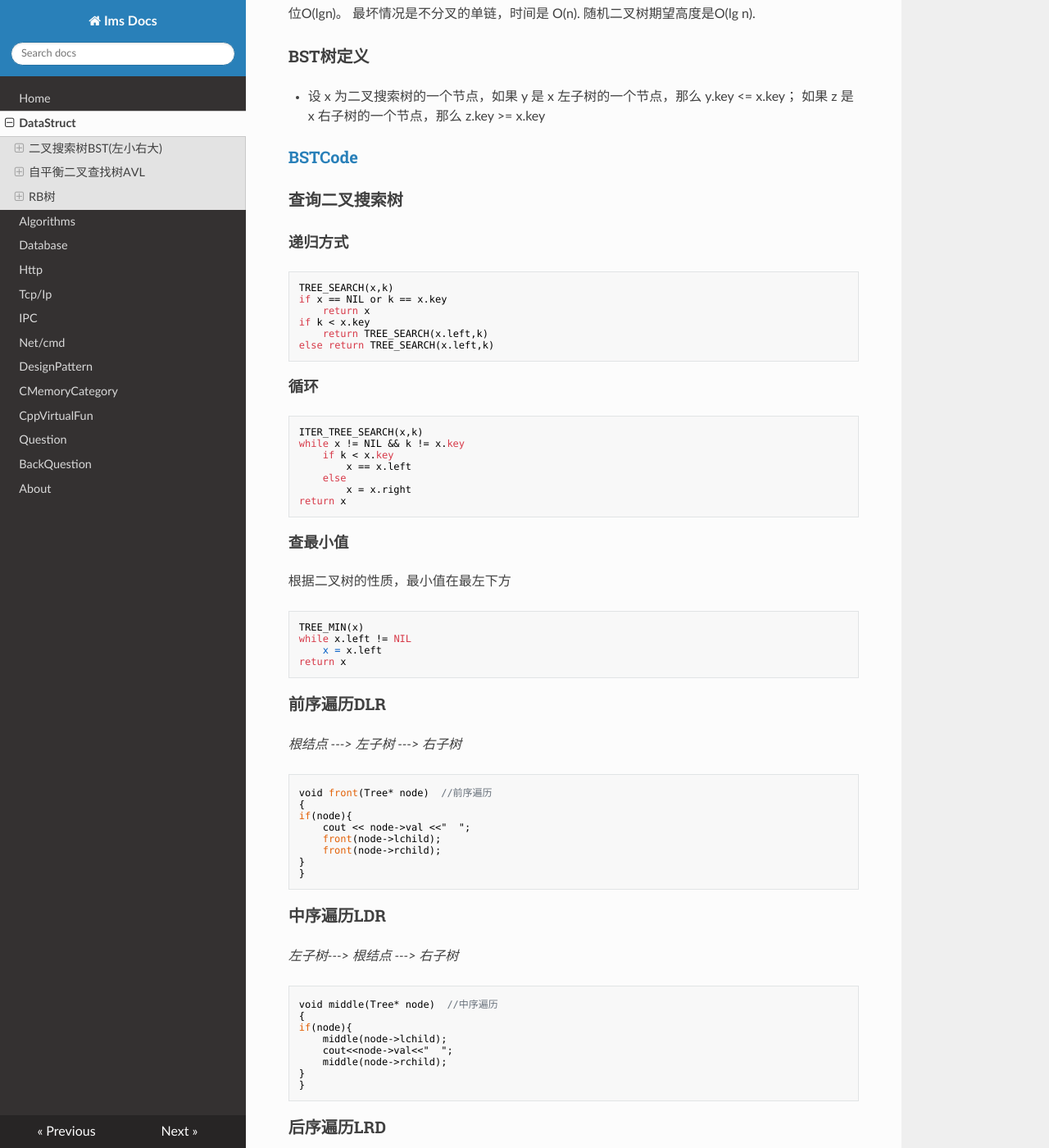
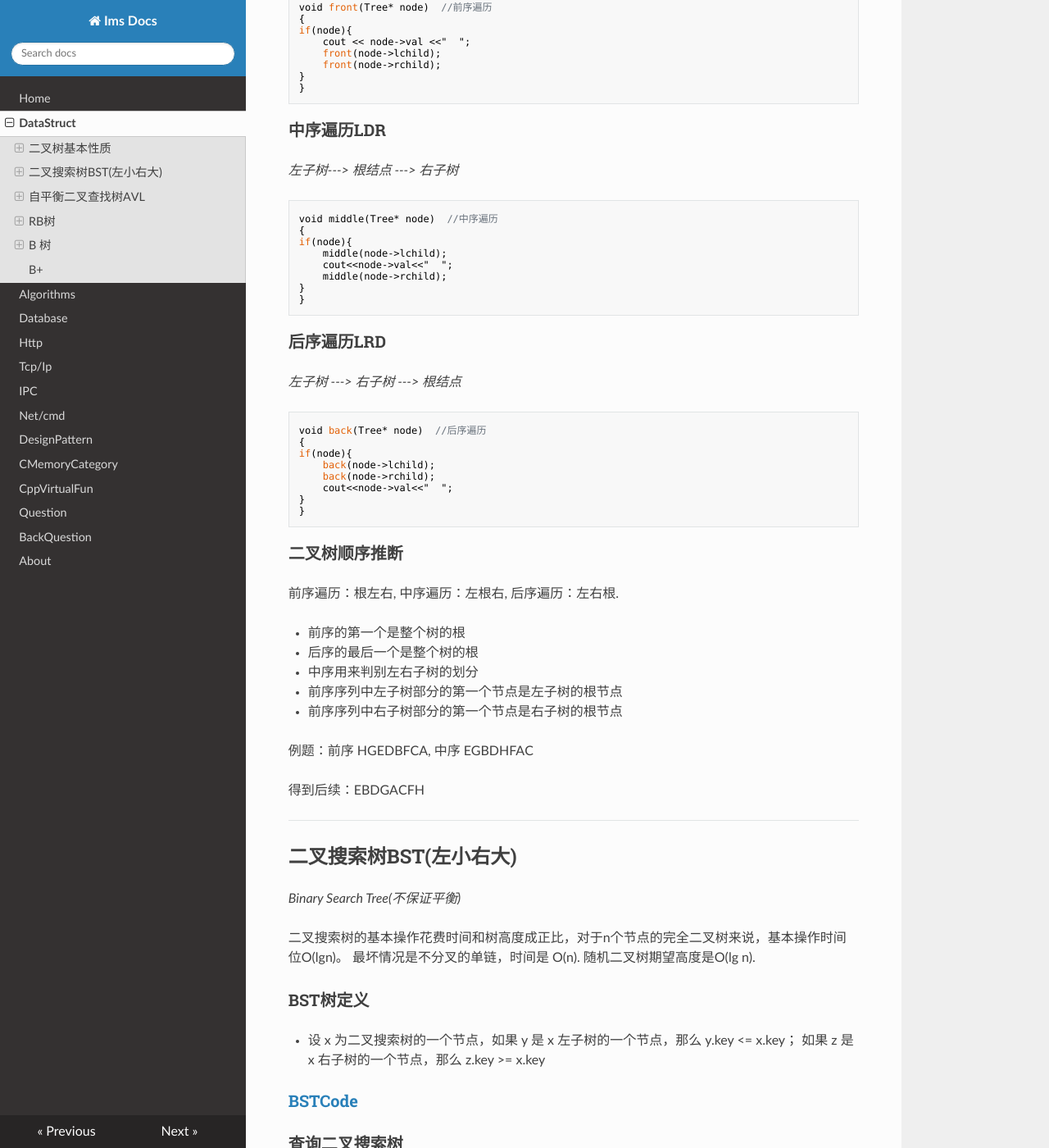
Before and after one commit to ims0/mkdocs, an MkDocs documentation site: the page built from docs/dataStruct.md, in a window 1280 px wide and 1400 px high, scrolled down 334 px. Shown: the whole window at 82% size. Built offline with MkDocs 1.6.1, drawn with Linux system fonts in a browser that asks for light colours; nearby versions of some CDN libraries; some of the changed text lies outside the part shown.

Commit message:
add B, B+

````diff
--- a/docs/dataStruct.md
+++ b/docs/dataStruct.md
@@ -1,7 +1,65 @@
-[toc]
+# data Struct
+
+## 二叉树基本性质
 
 
-# data Struct
+### 前序遍历DLR
+*根结点 ---> 左子树 ---> 右子树*
+```
+void front(Tree* node)  //前序遍历
+{
+if(node){
+    cout << node->val <<"  ";
+    front(node->lchild);
+    front(node->rchild);
+}
+}
+```
+
+### 中序遍历LDR
+*左子树---> 根结点 ---> 右子树*
+
+```
+void middle(Tree* node)  //中序遍历
+{
+if(node){
+    middle(node->lchild);
+    cout<<node->val<<"  ";
+    middle(node->rchild);
+}
+}
+```
+### 后序遍历LRD
+*左子树 ---> 右子树 ---> 根结点*
+
+```
+void back(Tree* node)  //后序遍历
+{
+if(node){
+    back(node->lchild);
+    back(node->rchild);
+    cout<<node->val<<"  ";
+}
+}
+```
+
+### 二叉树顺序推断
+
+前序遍历：根左右,
+中序遍历：左根右,
+后序遍历：左右根.
+
+* 前序的第一个是整个树的根
+* 后序的最后一个是整个树的根
+* 中序用来判别左右子树的划分
+* 前序序列中左子树部分的第一个节点是左子树的根节点
+* 前序序列中右子树部分的第一个节点是右子树的根节点
+
+例题：前序 HGEDBFCA, 中序 EGBDHFAC
+
+得到后续：EBDGACFH
+
+----
 
 ## 二叉搜索树BST(左小右大)
 *Binary Search Tree(不保证平衡)*
@@ -43,47 +101,6 @@
     x = x.left
 return x
 ```
-
-### 前序遍历DLR
-*根结点 ---> 左子树 ---> 右子树*
-```
-void front(Tree* node)  //前序遍历
-{
-if(node){
-    cout << node->val <<"  ";
-    front(node->lchild);
-    front(node->rchild);
-}
-}
-```
-
-### 中序遍历LDR
-*左子树---> 根结点 ---> 右子树*
-
-```
-void middle(Tree* node)  //中序遍历
-{
-if(node){
-    middle(node->lchild);
-    cout<<node->val<<"  ";
-    middle(node->rchild);
-}
-}
-```
-### 后序遍历LRD
-*左子树 ---> 右子树 ---> 根结点*
-
-```
-void back(Tree* node)  //后序遍历
-{
-if(node){
-    back(node->lchild);
-    back(node->rchild);
-    cout<<node->val<<"  ";
-}
-}
-```
-
 
 ## 自平衡二叉查找树AVL
 *Adelson-Velsky-Landis Tree*
@@ -178,3 +195,21 @@
 + 性质5.1：如果一个结点存在黑子结点，那么该结点肯定有两个子结点
 
 图1就是一颗简单的红黑树。其中Nil为叶子结点，并且它是黑色的。(值得提醒注意的是，在Java中，叶子结点是为null的结点。)
+
+
+## B 树
+
+大部分非关系型数据库 mongoDB 用 B- 树作为索引
+
+### [定义](https://mp.weixin.qq.com/s?__biz=MzI2NjA3NTc4Ng==&mid=2652079363&idx=1&sn=7c2209e6b84f344b60ef4a056e5867b4&chksm=f1748ee6c60307f084fe9eeff012a27b5b43855f48ef09542fe6e56aab6f0fc5378c290fc4fc&scene=0&pass_ticket=75GZ52L7yYmRgfY0HdRdwlWLLEqo5BQSwUcvb44a7dDJRHFf49nJeGcJmFnj0cWg#rd)
+下面来具体介绍一下B-树（Balance Tree），一个m阶的B树具有如下几个特征：
+
+1. 根结点至少有两个子女。
+2. 每个中间节点都包含k-1个元素和k个孩子，其中 m/2 <= k <= m
+3. 每一个叶子节点都包含k-1个元素，其中 m/2 <= k <= m
+4. 所有的叶子结点都位于同一层。
+5. 每个节点中的元素从小到大排列，节点当中k-1个元素正好是k个孩子包含的元素的值域分划。
+
+## B+
+
+大部分关系型数据库 mysql 用 B+ 树作为索引
````
